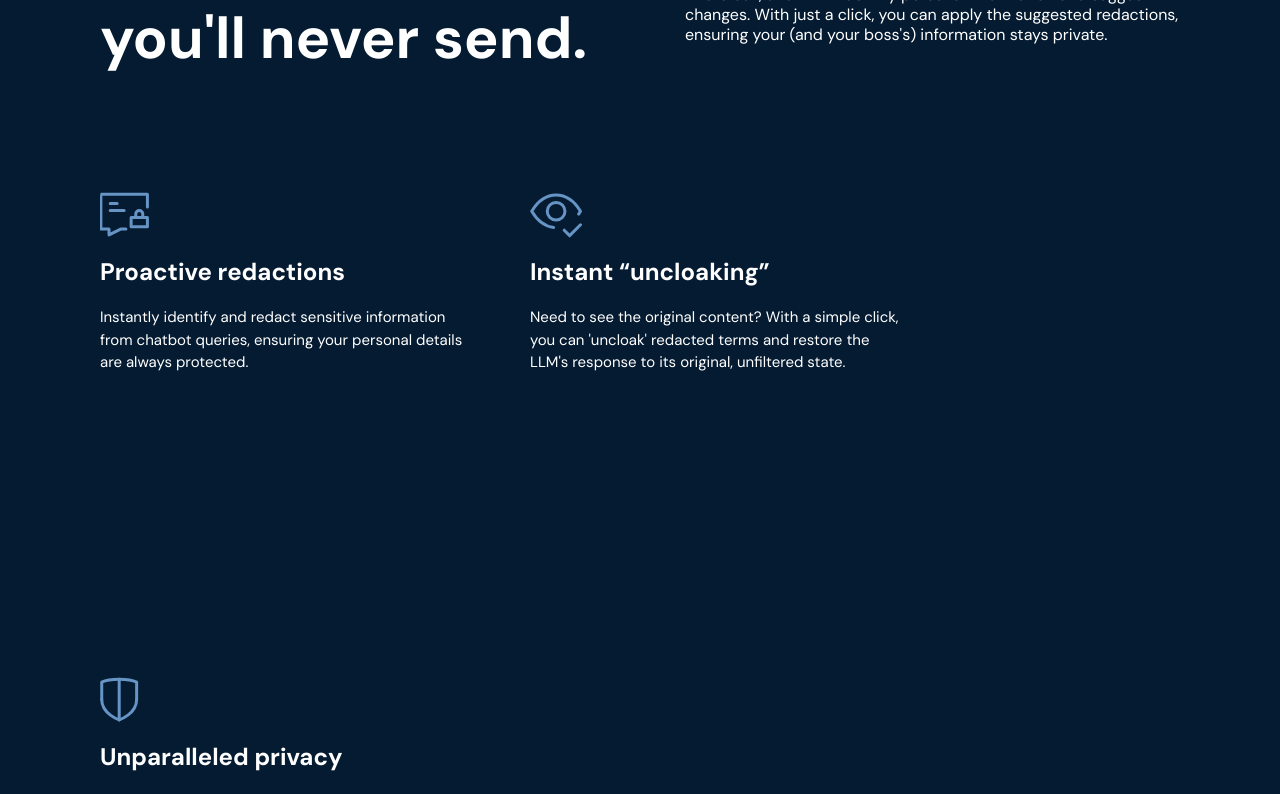
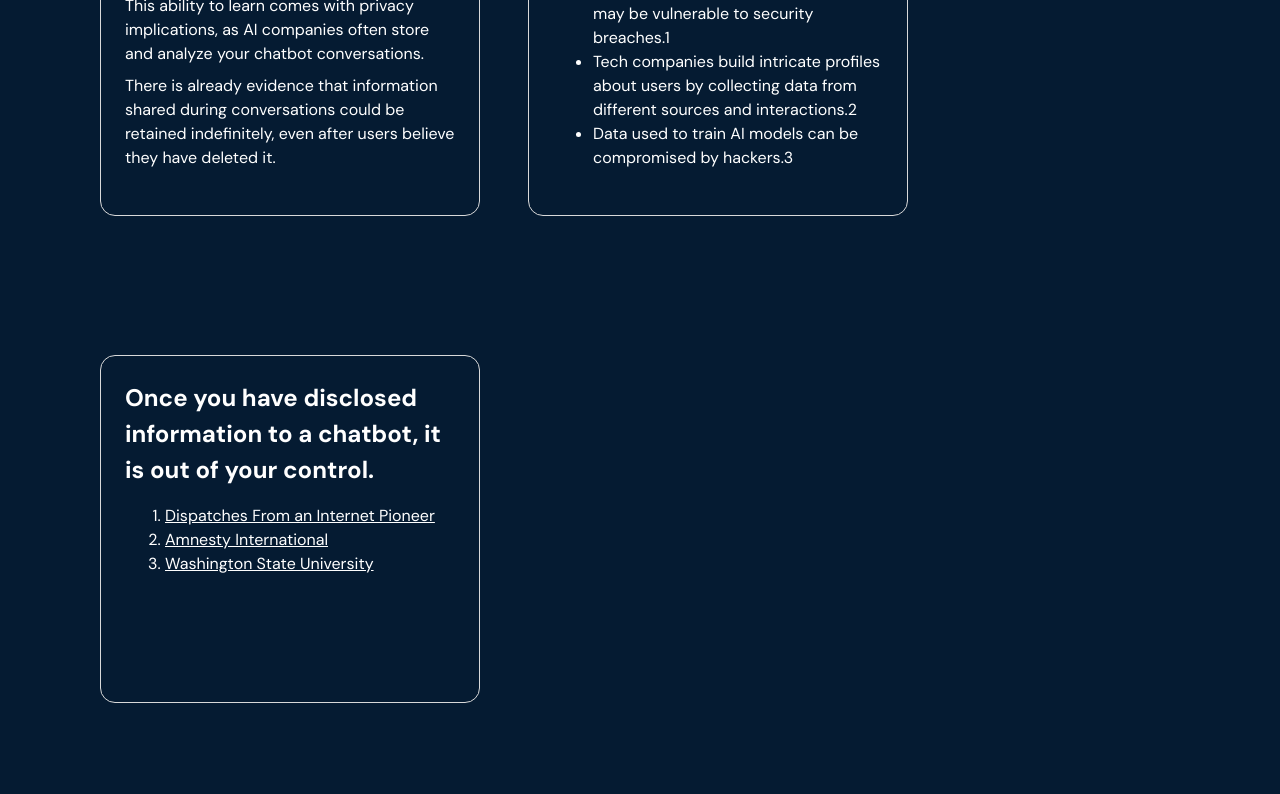
Before and after one commit to aishwarya1712/cloak, a React (Vite) app: page / in a window 1280 px wide. Shown: the part 1680-2474 px from the top of the page. Built offline with nearby package versions, Linux system fonts and the light colour scheme.

Commit message:
added back problem section for usability test

```diff
--- a/src/components/Home.jsx
+++ b/src/components/Home.jsx
@@ -12,7 +12,7 @@ import Footer from './Footer';
 const ProblemAndSolution = forwardRef((props, ref) => (
     <div ref={ref}>
       <Problem />
-      <Divider sx={{mt: "40px", background: "#D9D9D9"}} />
+      <Divider sx={{mt: "100px", background: "#D9D9D9"}} />
       <Solution />
     </div>
   ));
--- a/src/components/InfoBox.jsx
+++ b/src/components/InfoBox.jsx
@@ -7,13 +7,14 @@ export default function InfoBox({ icon, title, description, sx = {} }) {
         width: "100%",
         maxWidth: "380px",
         minHeight: "335px",
+        height: "80%",
         mt: "100px",
         borderRadius: "15px",
         overflow: "hidden",
         ...sx,
       }}
     >
-      <img src={icon} />
+      {icon && <img src={icon} />}
       <Typography component="div" sx={{ fontSize: "24px", fontWeight: "bold"}}>
         {title}
       </Typography>
--- a/src/components/Problem.jsx
+++ b/src/components/Problem.jsx
@@ -7,7 +7,7 @@ const Title = styled(Typography)(({ }) => ({
   }));
 
 const Desc = styled(Typography)(({ }) => ({
-    fontSize: "15px", mt: "10px"
+    fontSize: "16px", mt: "10px"
 }));
 
 const items = [
@@ -43,12 +43,39 @@ const items = [
       title: <Title>Once you have disclosed information to a chatbot, it is out of your control.</Title>,
       description: (
         <Desc component="div">
-            <ul>
-                <li>Citation 1</li>
-                <li>Citation 2</li>
-                <li>Citation 3</li>
-                <li>Citation 4</li>
-            </ul>
+           <ol>
+              <li>
+                <a
+                  href="https://dispatchesinternetpioneer.substack.com/p/forget-agiworry-about-what-genai"
+                  target="_blank"
+                  rel="noopener noreferrer"
+                  style={{ textDecoration: "underline" }}
+                >
+                  Dispatches From an Internet Pioneer
+                </a>
+              </li>
+              <li>
+                <a
+                  href="https://www.amnesty.org/en/latest/campaigns/2022/02/what-is-big-techs-surveillance-based-business-model/"
+                  target="_blank"
+                  rel="noopener noreferrer"
+                  style={{ textDecoration: "underline" }}
+                >
+                  Amnesty International
+                </a>
+              </li>
+              <li>
+                <a
+                  href="https://provost.wsu.edu/challenges-of-ai/"
+                  target="_blank"
+                  rel="noopener noreferrer"
+                  style={{ textDecoration: "underline" }}
+                >
+                  Washington State University
+                </a>
+              </li>
+            </ol>
+
         </Desc>
       ),
     },
@@ -62,16 +89,16 @@ const Problem = () => {
         <Stack direction="row">
           <Typography sx={{fontSize: "58px", lineHeight: "72px", width: "505px" }}>As soon as you hit send, it's out of your control.</Typography>
         </Stack>
-        {/* <Grid container spacing={"50px"}>
+        <Grid container spacing={6} alignItems="stretch">
           {items.map(({ title, description }, i) => (
           <Grid key={i} display="flex" sx={{
             justifyContent: "space-between",
             alignItems: "center",
           }}>
-            <InfoBox title={title} description={description} />
+            <InfoBox title={title} description={description} sx={{ border: "1px solid #D9D9D9", borderRadius: "15px", padding: "24px"}} />
           </Grid>
           ))}
-        </Grid> */}
+        </Grid>
 
     </Stack>
     )
```
